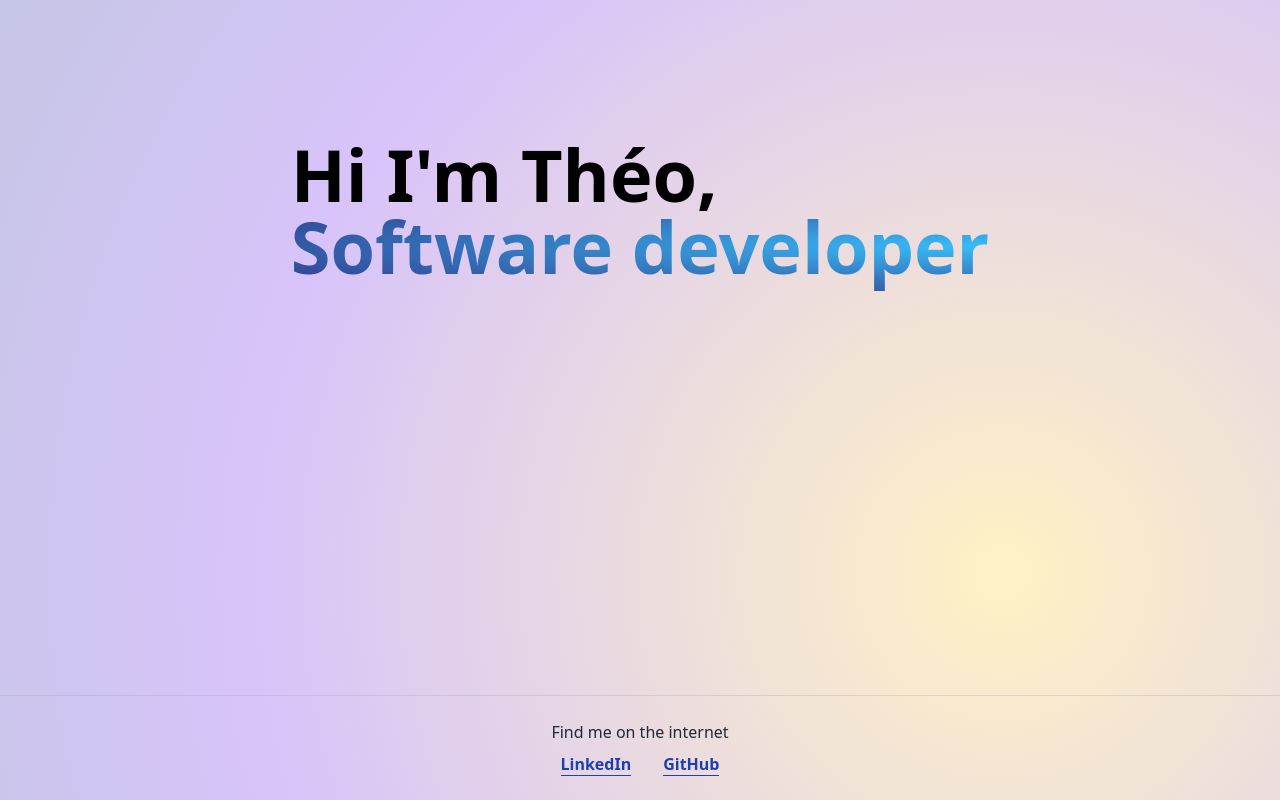
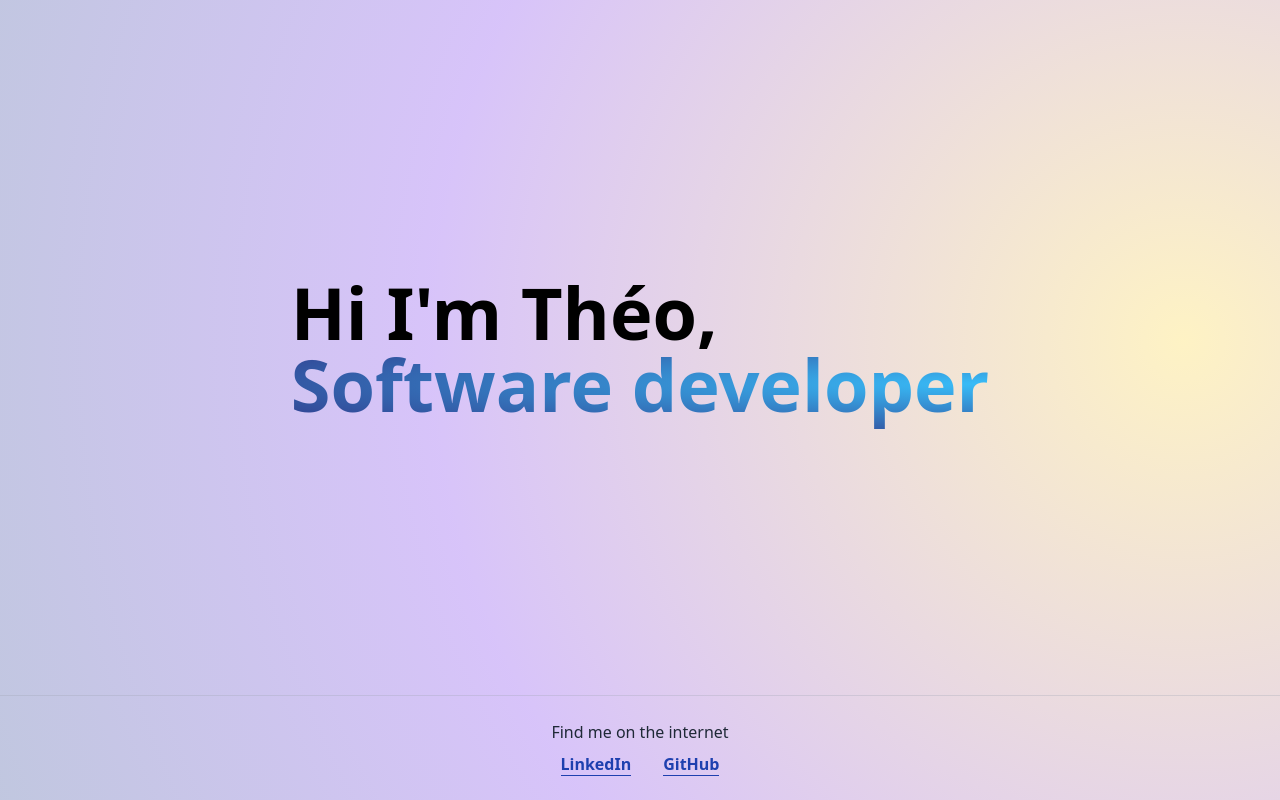
Before and after one commit to theolvq/daawa-portfolio, a Next.js app: page / in a window 1280 px wide. Built offline with nearby package versions, Linux system fonts and the light colour scheme.

Commit message:
adjust anim + layout

```diff
--- /dev/null
+++ b/components/Heading.tsx
@@ -0,0 +1,14 @@
+import React from 'react';
+
+const Heading = () => {
+  return (
+    <h1 className='text-7xl font-semibold place-self-center'>
+      Hi I&#39;m Théo, <br />
+      <span className='font-bold bg-[radial-gradient(ellipse_at_right,_var(--tw-gradient-stops))] from-sky-400 to-indigo-900 bg-clip-text text-transparent'>
+        Software developer
+      </span>
+    </h1>
+  );
+};
+
+export default Heading;
--- a/pages/index.tsx
+++ b/pages/index.tsx
@@ -2,19 +2,15 @@ import type { NextPage } from 'next';
 import Footer from '../components/Footer';
 import GradientBg from '../components/GradientBg';
 import Head from '../components/Head';
+import Heading from '../components/Heading';
 
 const Home: NextPage = () => {
   return (
     <>
       <Head />
-      <main className='relative min-h-screen grid justify-items-center items-end '>
+      <main className='relative min-h-screen grid grid-rows-2-push-bottom'>
         <GradientBg />
-        <h1 className='text-7xl font-semibold place-self-center'>
-          Hi I&#39;m Théo, <br />
-          <span className='font-bold bg-[radial-gradient(ellipse_at_right,_var(--tw-gradient-stops))] from-sky-400 to-indigo-900 bg-clip-text text-transparent'>
-            Software developer
-          </span>
-        </h1>
+        <Heading />
         {/* <Projects /> */}
         <Footer />
       </main>
--- a/tailwind.config.js
+++ b/tailwind.config.js
@@ -10,12 +10,11 @@ module.exports = {
       },
       backgroundSize: {
         'size-2': '200vw 200vh',
-        'size-4': '400%',
       },
       keyframes: {
         gradient: {
           '0%, 100%': {
-            'background-position': 'bottom ',
+            'background-position': 'bottom',
           },
           '25%': {
             'background-position': 'left',
@@ -30,8 +29,10 @@ module.exports = {
       },
 
       animation: {
-        gradient: 'gradient 15s infinite ease-in-out',
-        'pulse-slow': 'pulse 20s infinite ease-in-out',
+        gradient: 'gradient 30s infinite ease-in-out',
+      },
+      gridTemplateRows: {
+        '2-push-bottom': '1fr min-content',
       },
     },
   },
```
